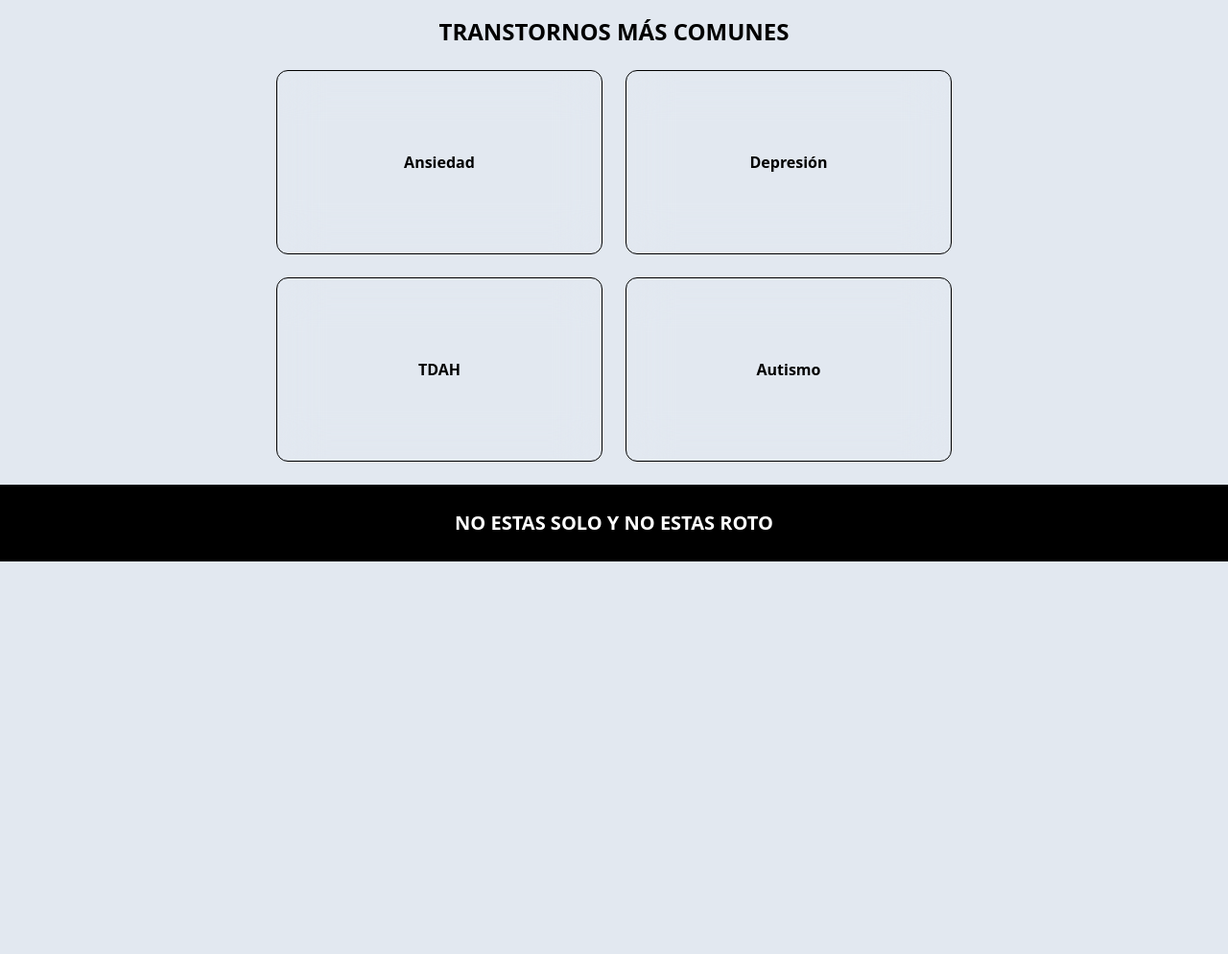
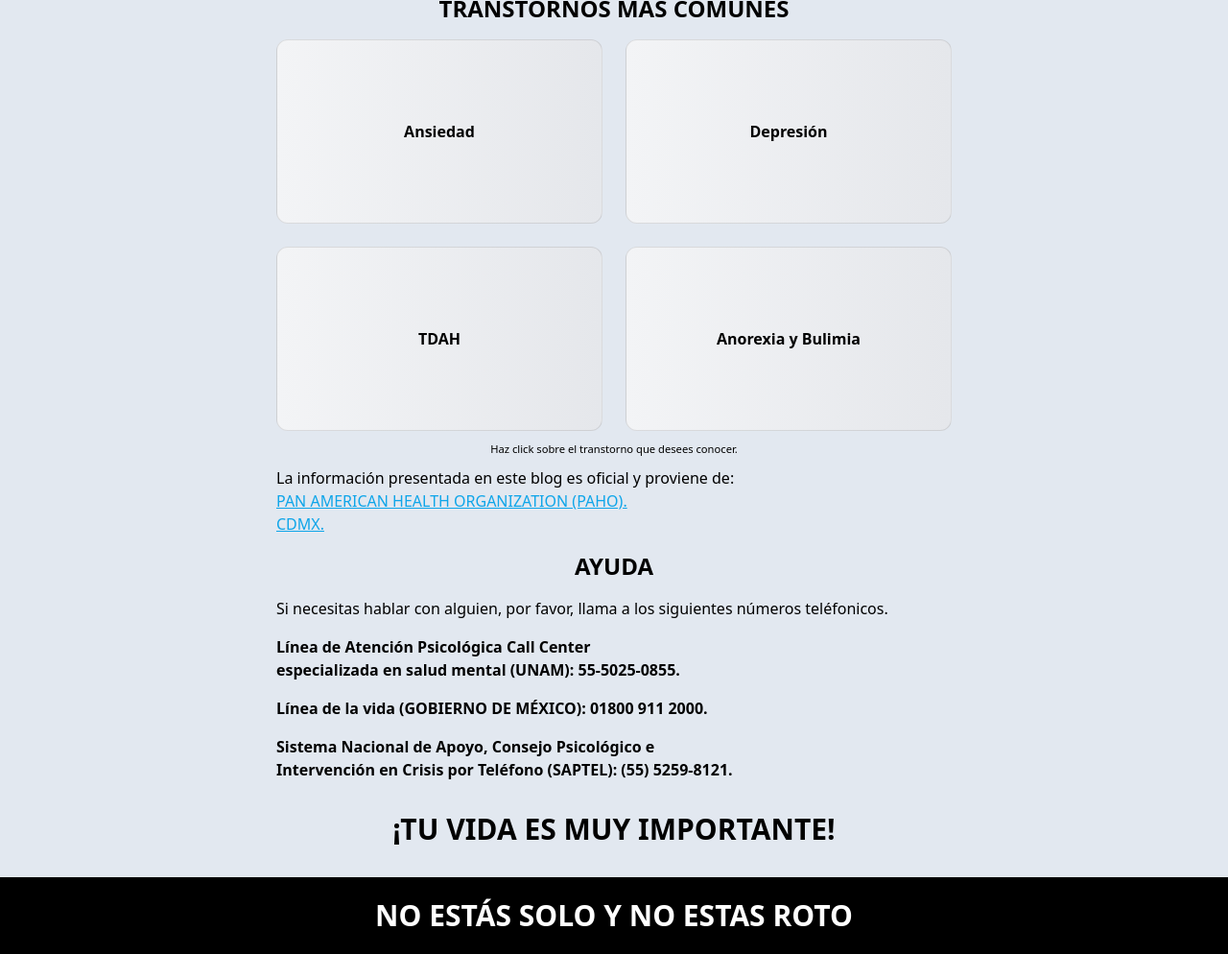
Before and after one commit to DiegoMiranda-dev/personal-web, an Astro site: page / in a window 1280 px wide. Shown: the part 311-1305 px from the top of the page at 96% size. Before the commit the page ends 896 px from the top, so only its background shows below. Built offline with nearby package versions, Linux system fonts and the light colour scheme; Astro itself is replaced by a stand-in of ours.

Commit message:
actualización

```diff
--- a/package.json
+++ b/package.json
@@ -3,7 +3,7 @@
   "type": "module",
   "version": "0.0.1",
   "scripts": {
-    "dev": "astro dev",
+    "dev": "astro dev ",
     "start": "astro dev",
     "build": "astro build",
     "preview": "astro preview",
--- a/src/components/Bento.astro
+++ b/src/components/Bento.astro
@@ -1,9 +1,9 @@
 ---
 import Bitem from '../components/Bitem.astro';
 ---
-<div class="grid grid-cols-4 auto-rows-[12rem] gap-6 my-6 ">
-    <Bitem  class="col-span-6 md:col-span-2 flex justify-center items-center " title="Ansiedad" />
-    <Bitem class="col-span-6 md:col-span-2 flex justify-center items-center"title="Depresión"/>
-    <Bitem class="col-span-6 md:col-span-2 flex justify-center items-center"title="TDAH"/>
-    <Bitem class="col-span-6 md:col-span-2 flex justify-center items-center"title="Autismo"/>
+<div class="grid grid-cols-4 auto-rows-[12rem] gap-6">
+    <Bitem  class="col-span-6 md:col-span-2 flex justify-center items-center bg-gradient-to-r from-gray-100 to-gray-200 hover:from-gray-200 hover:to-gray-100  " title="Ansiedad" />
+    <Bitem class="col-span-6 md:col-span-2 flex justify-center items-center bg-gradient-to-r from-gray-100 to-gray-200 hover:from-gray-200 hover:to-gray-100"title="Depresión"/>
+    <Bitem class="col-span-6 md:col-span-2 flex justify-center items-center bg-gradient-to-r from-gray-100 to-gray-200 hover:from-gray-200 hover:to-gray-100"title="TDAH"/>
+    <Bitem class="col-span-6 md:col-span-2 flex justify-center items-center bg-gradient-to-r from-gray-100 to-gray-200 hover:from-gray-200 hover:to-gray-100"title="Anorexia y Bulimia"/>
 </div>
--- a/src/components/Bitem.astro
+++ b/src/components/Bitem.astro
@@ -6,6 +6,6 @@ interface Props {
 const {title} = Astro.props
 ---
 
-<article class ={`${Astro.props.class} relative rounded-xl backdrop-blur-xl border border-black  col-span-2 font-semibold text-black hover:scale-110 transition ease-in-out delay-150`}>
+<article class ={`${Astro.props.class} relative rounded-xl backdrop-blur-xl border border-black/10  col-span-2 font-semibold text-black hover:scale-110 transition ease-in-out delay-150`}>
     <h3>{title}</h3>
 </article>
--- a/src/components/Content.astro
+++ b/src/components/Content.astro
@@ -1,21 +1,81 @@
 ---
-import Bento from '../components/Bento.astro'
+import Bento from "../components/Bento.astro";
 ---
 
 <section>
-<article >
-<h1 class="text-center text-2xl font-bold my-6">¡BIENVENIDO!</h1>
-<p class="text-pretty"><b>TOMIR</b> es una página informativa que busca dar a conocer a los usuarios sobre qué son y cómo afectan los diferentes transtornos mentales más comunes en las personas, con el fin de comprender lo que sucede cuando se tiene uno o varios de estos. </p>
-<ol class=" list-disc px-6">
-    <li class="font-thin">Nuestro fin no es diagnosticar ningún tipo de padecimiento.</li>
+  <article>
+    <h1 class="text-center text-2xl font-bold my-4">¡BIENVENIDO!</h1>
+    <p class="text-pretty">
+      <b>TOMIR</b> es una página informativa que busca dar a conocer a los usuarios
+      sobre qué son y cómo afectan los diferentes transtornos mentales más comunes
+      en las personas, con el fin de comprender lo que sucede cuando se tiene uno
+      o varios de estos.
+    </p>
+    <ol class="list-disc px-6">
+      <li class="font-thin">
+        Nuestro fin no es diagnosticar ningún tipo de padecimiento.
+      </li>
       <li class="font-thin">No somos especialistas en salud.</li>
-    <li class="font-thin">Nuestra página web no tiene como finalidad lucrar de ninguna manera.</li>
+      <li class="font-thin">
+        Nuestra página web no tiene como finalidad lucrar de ninguna manera.
+      </li>
     </ol>
   </article>
 </section>
-<section class="my-6">
+<section>
   <article>
-        <h2 class="text-center text-2xl font-bold">TRANSTORNOS MÁS COMUNES</h2>
+    <h2 class="text-center text-2xl font-bold my-4">TRANSTORNOS MÁS COMUNES</h2>
   </article>
   <Bento />
+  <p class="text-center text-sm my-2 font-thin"><small>Haz click sobre el transtorno que desees conocer.</small></p>
+  <p>
+    La información presentada en este blog es oficial y proviene de:
+    <ul>
+        <li>
+            <a
+            class="underline decoration-sky-500 text-sky-500"
+            href="https://www.paho.org/sites/default/files/2020-09/MentalHealth-profile-2020%20Mexico%20esp.pdf"
+            >PAN AMERICAN HEALTH ORGANIZATION (PAHO).</a>
+        </li>
+        <li>
+          <a
+            class="underline decoration-sky-500 text-sky-500"
+            href="http://data.salud.cdmx.gob.mx/portal/images/portal/inicio/general/archivo_pdf/TRASTORNOS%20MENTALES%20COMUNES.pdf"
+            >CDMX.</a>
+        </li>
+    </ul>
+  </p>
 </section>
+
+<section>
+  <article>
+    <h3 class="font-bold text-2xl text-center my-4">AYUDA</h3>
+    <p>
+      Si necesitas hablar con alguien, por favor, llama a los siguientes números
+      teléfonicos.
+    </p>
+    <ul>
+      <li class="font-semibold text-balance my-4">
+        <a href="https://www.defensoria.unam.mx/web/atencion-psicologica"
+          >Línea de Atención Psicológica Call Center especializada en salud
+          mental (UNAM):</a
+        > 55-5025-0855.
+      </li>
+      <li class="font-semibold text-balance my-4">
+        <a
+          href="https://www.gob.mx/salud/conadic/acciones-y-programas/centro-de-atencion-ciudadana-contra-las-adicciones-134381"
+          >Línea de la vida (GOBIERNO DE MÉXICO):</a
+        > 01800 911 2000.
+      </li>
+      <li class="font-semibold text-balance my-4">
+        <a href="https://www.saptel.org.mx/"
+          >Sistema Nacional de Apoyo, Consejo Psicológico e Intervención en
+          Crisis por Teléfono (SAPTEL):</a
+        > (55) 5259-8121.
+      </li>
+    </ul>
+    <p class="font-semibold text-center text-3xl my-8">
+      ¡TU VIDA ES MUY IMPORTANTE!
+    </p>
+  </article>
+</section>
--- a/src/components/Footer.astro
+++ b/src/components/Footer.astro
@@ -1,3 +1,3 @@
 <footer class="h-20 bg-black box-border flex justify-center items-center px-6 md:px-0">
-    <h4 class="text-xl text-white text-center font-bold">NO ESTAS SOLO Y NO ESTAS ROTO</h4>
+    <h4 class="text-3xl text-white text-center font-bold">NO ESTÁS SOLO Y NO ESTAS ROTO</h4>
 </footer>
--- a/src/components/Header.astro
+++ b/src/components/Header.astro
@@ -1,3 +1,3 @@
 <header class="flex justify-center items-center h-20 px-40 bg-black">
-  <h1><img src="logo-header.webp" alt="logo TOMIR" title="logo TOMIR" width="40px" height="40px"/></h1>
+  <img src="logo-header.webp" alt="logo TOMIR" title="logo TOMIR" width="40px" height="40px"/>
 </header>
--- a/tailwind.config.mjs
+++ b/tailwind.config.mjs
@@ -3,8 +3,6 @@ export default {
 	content: ['./src/**/*.{astro,html,js,jsx,md,mdx,svelte,ts,tsx,vue}'],
 	theme: {
 		extend: {},
-
-
 	},
 	plugins: [],
 }
```
Lines whose indentation alone changed are shown as unchanged.
